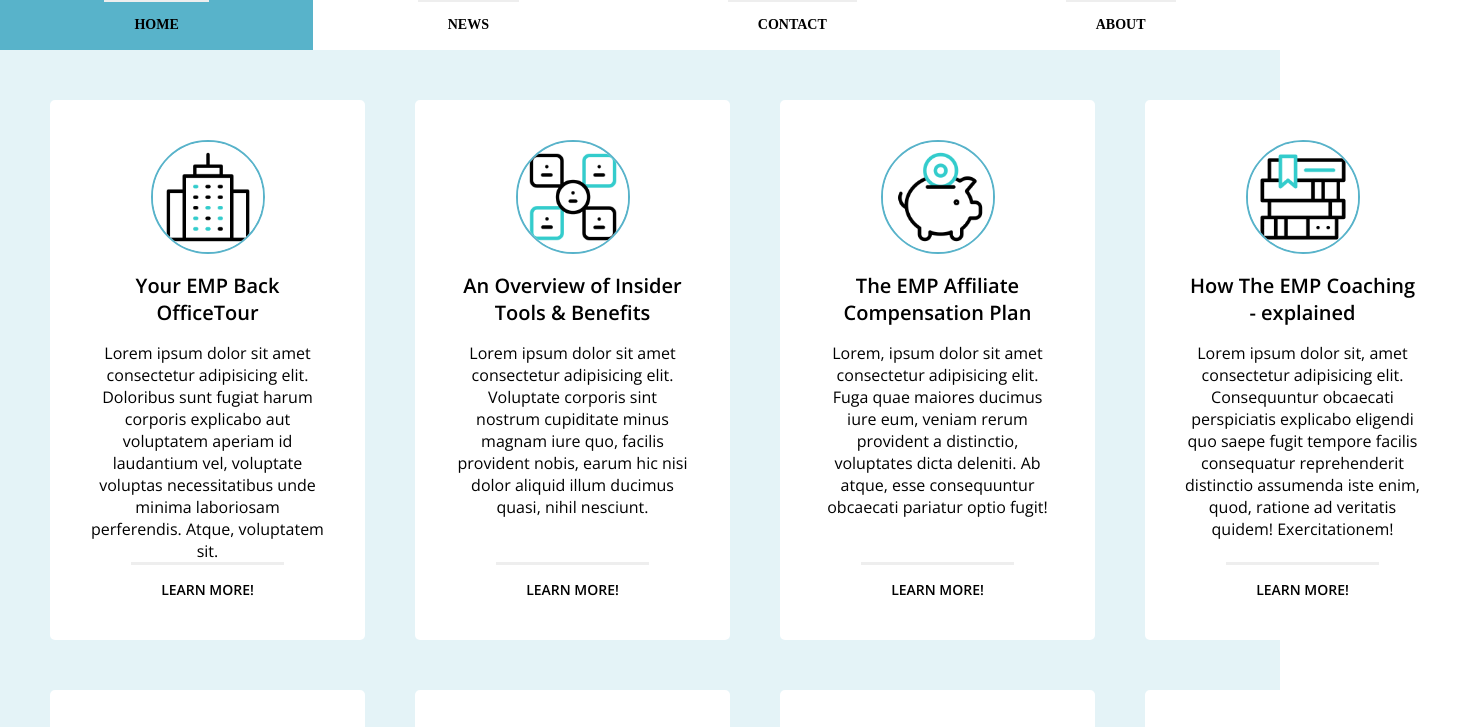
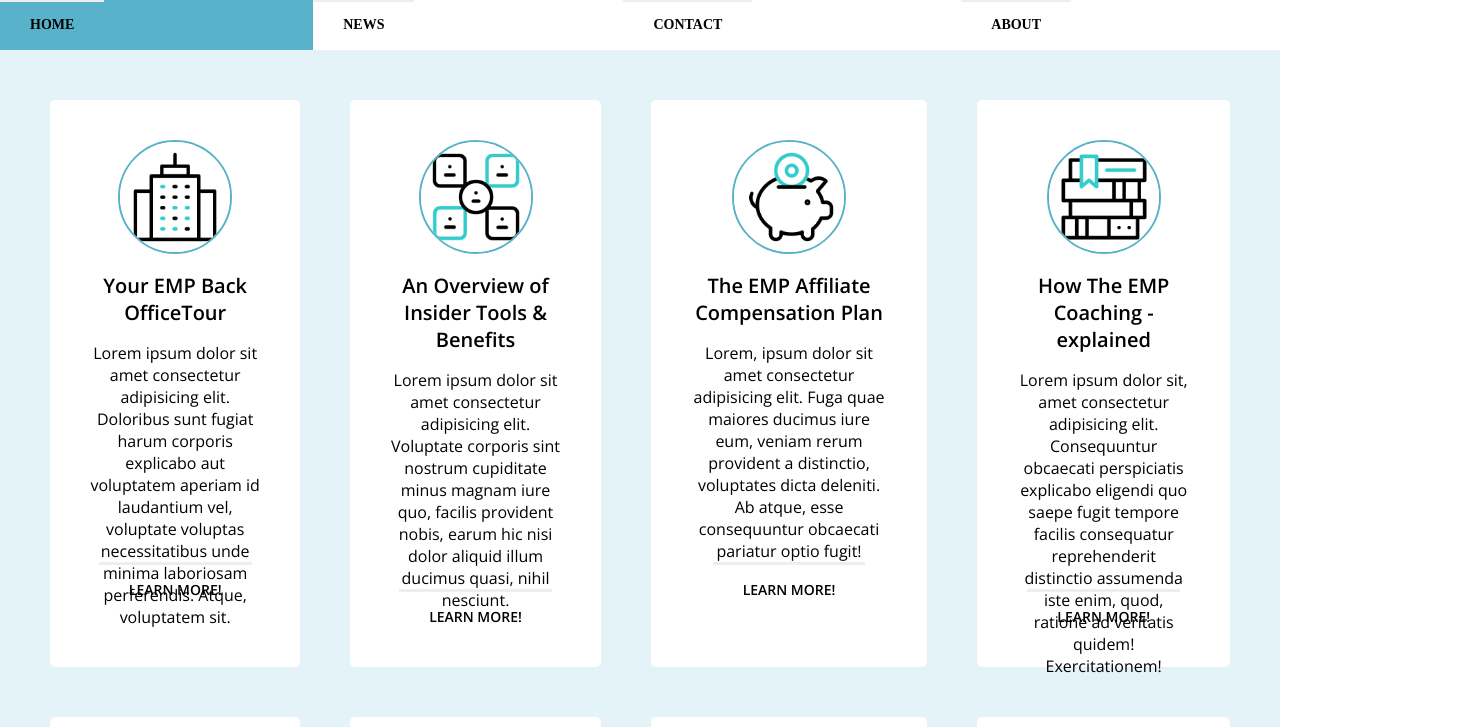
Before and after one commit to RosaBld/Grid-away-grid-ahoy-, a plain HTML site: page index.html in a window 1280 px wide. Shown: the top 727 px of the page, 1460 px wide, since content can reach past the window. Drawn offline with nearby package versions, Linux system fonts and the light colour scheme.

Commit message:
fixing p

```diff
--- a/style.css
+++ b/style.css
@@ -2,7 +2,6 @@ header {
     display: grid;
     grid-template-columns: auto auto auto auto;
     height: 50px;
-    text-align: center;
     font-size: 32.5px;
     text-decoration: none;
 }
@@ -19,6 +18,7 @@ header {
     background-color: #e4f3f7;
     padding: 50px;
     font-family: 'Open Sans', sans-serif;
+    text-align: center;
 }
 
 .grid-item {
@@ -46,7 +46,7 @@ h1 {
 }
 
 p {
-    width: 235px;
+    width: auto;
     height: 220px;
 }
 
```
